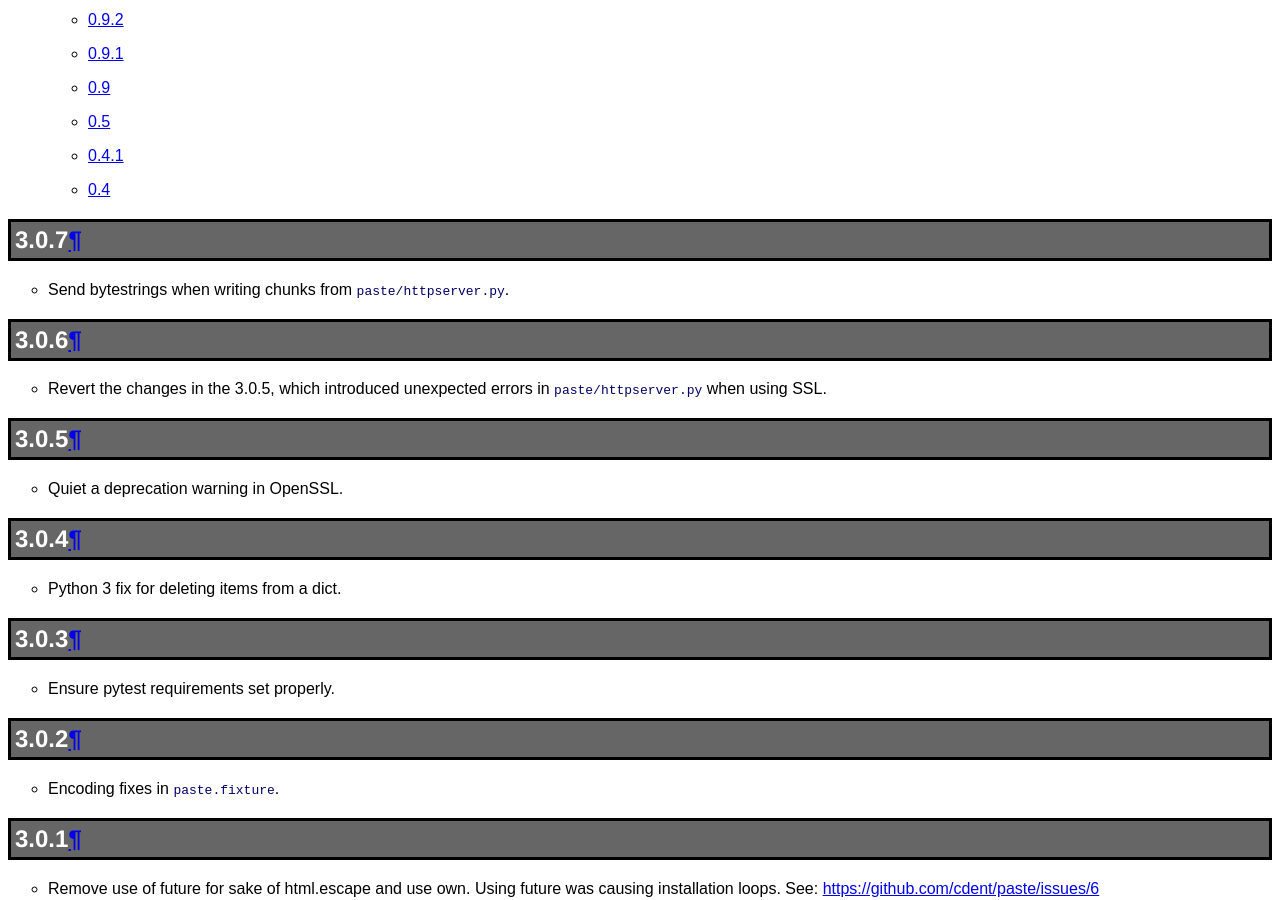
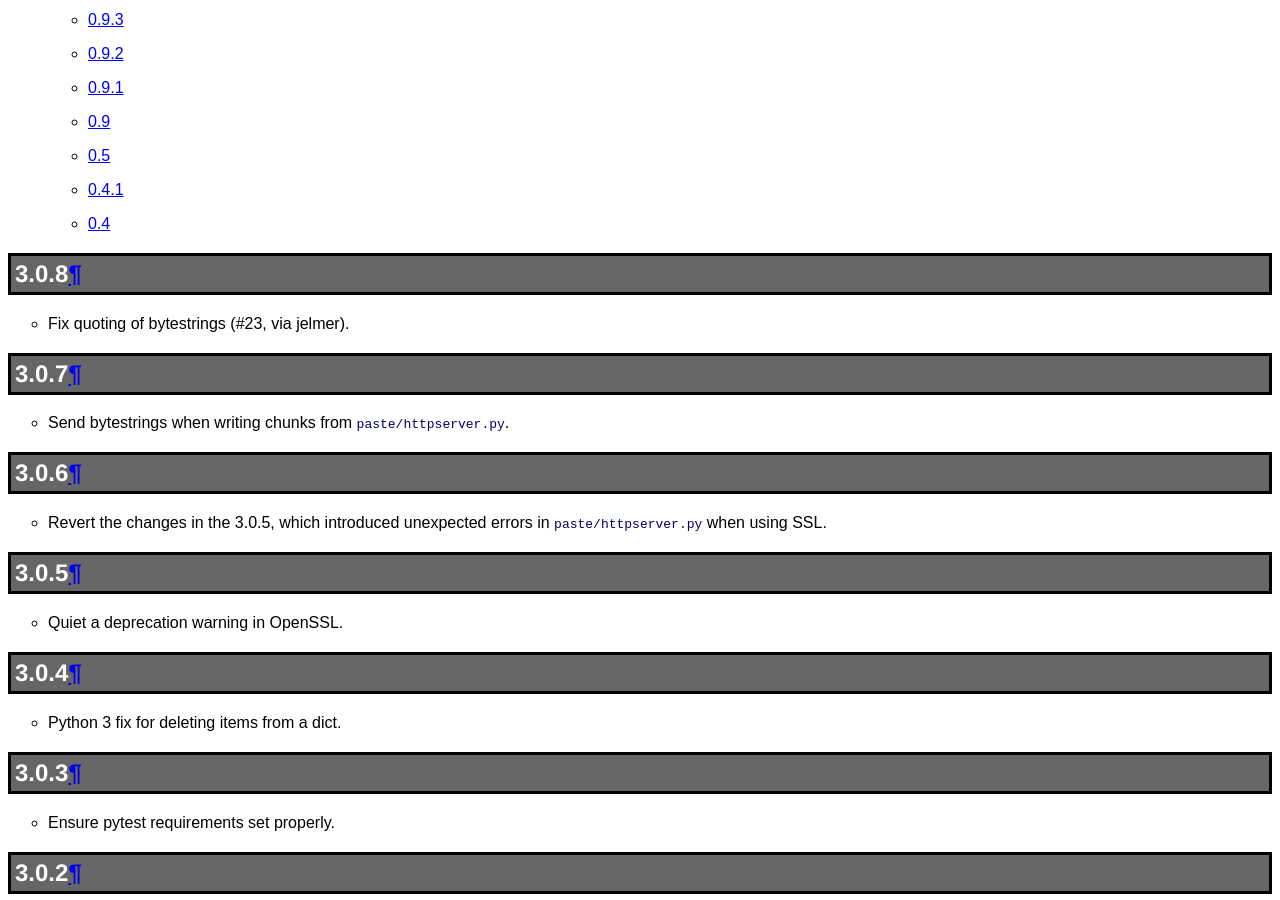
Before and after one commit to pasteorg/paste, a Sphinx documentation site: the page built from docs/news.txt, in a window 1280 px wide and 900 px high, scrolled down 1567 px. Built offline with Sphinx 7.4.7, drawn with Linux system fonts in a browser that asks for light colours.

Commit message:
release 3.0.8

```diff
--- a/docs/news.txt
+++ b/docs/news.txt
@@ -2,6 +2,11 @@
 ====
 
 .. contents::
+
+3.0.8
+-----
+
+* Fix quoting of bytestrings (#23, via jelmer).
 
 3.0.7
 -----
--- a/setup.py
+++ b/setup.py
@@ -12,7 +12,7 @@
 # - git push
 # - python setup.py sdist bdist_wheel upload --sign
 
-__version__ = '3.0.7'
+__version__ = '3.0.8'
 
 from setuptools import setup, find_packages
 import sys, os
```
